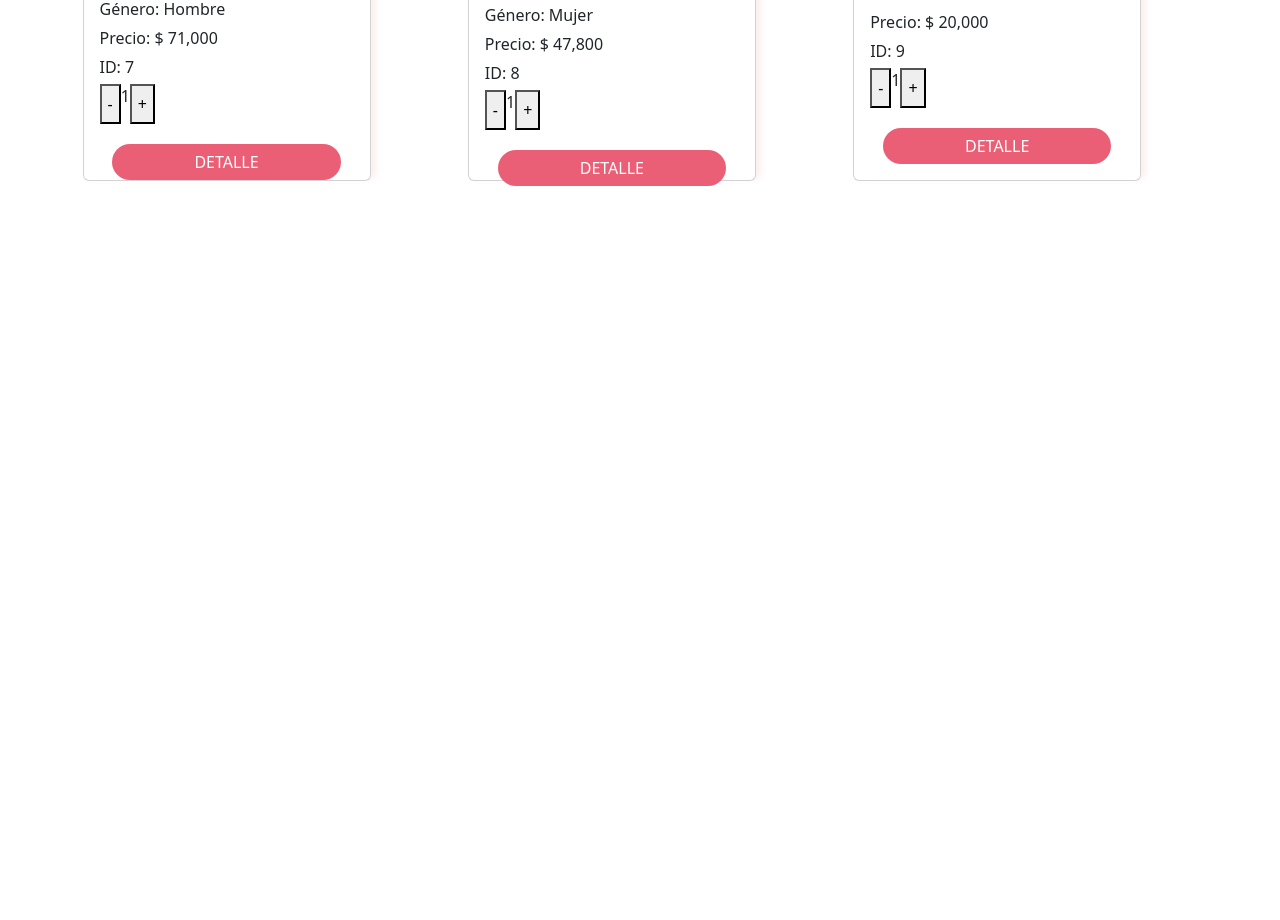
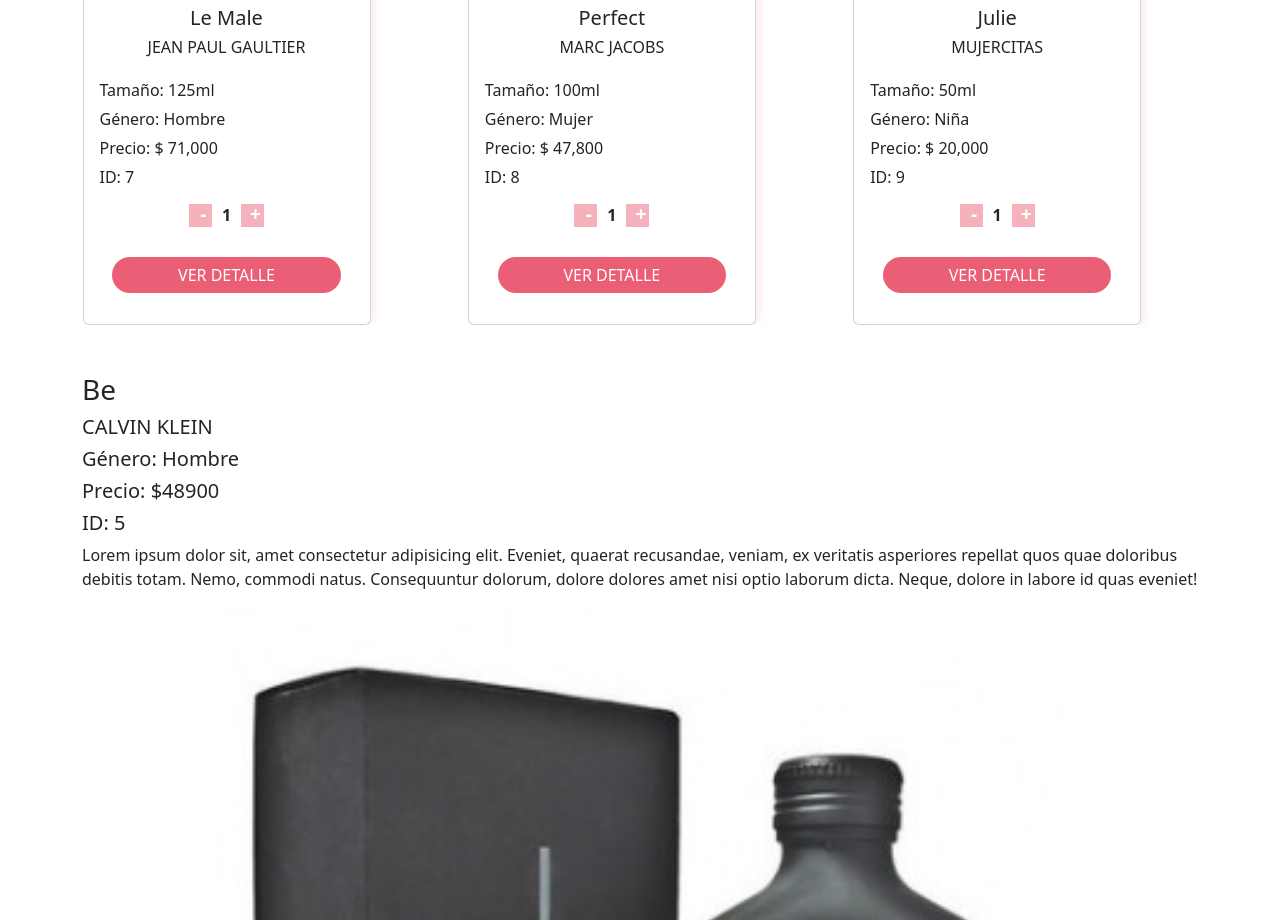
Before and after one commit to belublu/PreEntrega2Torres, a React (Vite) app: page / in a window 1280 px wide. Shown: the part 1880-2800 px from the top of the page. Before the commit the page ends 2082 px from the top, so only its background shows below. Built offline with nearby package versions, Linux system fonts and the light colour scheme.

Commit message:
Creación de ItemDetail y ItemDetailConteiner

```diff
--- a/src/App.css
+++ b/src/App.css
@@ -0,0 +1,4 @@
+* {
+    margin: 0;
+    padding: 0;
+}
--- a/src/App.jsx
+++ b/src/App.jsx
@@ -1,5 +1,8 @@
 import NavBar from "./componentes/NavBar/NavBar"
 import ItemListContainer from "./componentes/ItemListContainer/ItemListContainer"
+import ItemDetailContainer from "./componentes/ItemDetailContainer/ItemDetailContainer"
+import "./App.css"
+
 
 
 const App = () => {
@@ -7,6 +10,7 @@
     <>
       <NavBar/>
       <ItemListContainer greeting = {"Productos"}/>
+      <ItemDetailContainer/>
     </>
   )
 }
--- /dev/null
+++ b/src/Hooks/Hooks.css
@@ -0,0 +1,14 @@
+.btnDecrementar, .btnIncrementar{
+    width: 23px;
+    height: 23px;
+    margin: 10px;
+    padding-left: 6px;
+    padding-bottom: 4px;
+    line-height: 1px;
+    border: none;
+    color: white;
+    font-size: 1.2rem;
+    font-weight: 600;
+    background-color: rgb(245, 177, 188);
+    justify-content: center;
+}
--- /dev/null
+++ b/src/Hooks/Hooks.jsx
@@ -0,0 +1,13 @@
+import { useContador } from "./UseContador";
+import "./Hooks.css"
+
+export const Hooks = () => {
+    const {contador, incrementar, decrementar} = useContador(1, 10)
+    return (
+        <div>
+            <button onClick={decrementar} className="btnDecrementar">-</button>
+            <strong>{contador}</strong>
+            <button onClick={incrementar} className="btnIncrementar">+</button>
+        </div>
+    )
+}
--- /dev/null
+++ b/src/Hooks/UseContador.js
@@ -0,0 +1,19 @@
+import { useState } from "react";
+
+export const useContador = (valorInicial, valorMaximo) => {
+    const [contador, setContador] = useState(valorInicial)
+
+    const incrementar = () => {
+        if (contador < valorMaximo){
+            setContador(contador + 1)
+        }
+    }
+
+    const decrementar = () => {
+        if (contador > valorInicial){
+            setContador (contador - 1)
+        }
+    }
+
+    return {contador, incrementar, decrementar}
+}
--- a/src/asyncmock.js
+++ b/src/asyncmock.js
@@ -63,10 +63,10 @@
         id: 7,
         nombre: "Le Male",
         marca: "JEAN PAUL GAULTIER",
-        tamano: 200,
+        tamano: 125,
         genero: "Hombre",
         precio: 71000,
-        img: "./public/img/perfumes/jeanPaulGaultierLeMaleMan.jpg"
+        img: "./public/img/perfumes/jeanPaulGaultierLeMaleMan.webp"
     },
 
     {
@@ -97,3 +97,13 @@
         }, 2000)
     })
 }
+
+
+export const getProducto = (id) => {
+    return new Promise (resolve => {
+        setTimeout(() => {
+            const producto = misProductos.find(prod => prod.id === id)
+            resolve(producto)
+        }, 2000)
+    })
+}
--- a/src/componentes/Item/Item.jsx
+++ b/src/componentes/Item/Item.jsx
@@ -2,14 +2,14 @@
 import Card from 'react-bootstrap/Card';
 import Col from 'react-bootstrap/Col';
 import "./Item.css"
-import ItemCount from '../ItemCount/ItemCount';
-
+/* import ItemCount from '../ItemCount/ItemCount'; */
+import { Hooks } from '../../Hooks/Hooks';
 
 const Item = ({ nombre, marca, tamano, genero, precio, id, img }) => {
     const precioPunto = precio.toLocaleString()
     return (
         <Col>
-            <Card className='cardContenedor' style={{ width: '18rem', height: '38rem' }}>
+            <Card className='cardContenedor' style={{ width: '18rem', height: '41rem' }}>
                 <Card.Img variant="top" src={img} alt={nombre} className='imgItem' />
                 <Card.Body className="d-flex flex-column">
                     <Card.Title className='tituloCard text-center'>{nombre}</Card.Title>
@@ -18,11 +18,11 @@
                     <p className='generoCard'>Género: {genero} </p>
                     <p className='precioCard'>Precio: $ {precioPunto} </p>
                     <p className='idCard'>ID: {id} </p>
-                    <div className='d-flex flex-row'>
-                        <ItemCount/>
+                    <div className='d-flex flex-row justify-content-center'>
+                        <Hooks/>
                     </div>
                     <div className='text-center'>
-                        <Button className='btnDetalle'>DETALLE</Button>
+                        <Button className='btnDetalle'>VER DETALLE</Button>
                     </div>
 
                 </Card.Body>
@@ -32,34 +32,3 @@
 }
 
 export default Item
-/*
-import Button from 'react-bootstrap/Button';
-import Card from 'react-bootstrap/Card';
-import Col from 'react-bootstrap/Col';
-import Row from 'react-bootstrap/Row';
-
-
-function Item({ nombre, marca, tamano, genero, precio, id, img }) {
-    return (
-        <Row xs={1} md={2} className="g-4">
-            {Array.from({ length: 2 }).map((idx) => (
-                <Col key={idx}>
-                    <Card style={{ width: '18rem' }}>
-                        <Card.Img variant="top" src={img} alt={nombre} />
-                        <Card.Body>
-                            <Card.Title>{nombre}</Card.Title>
-                            <h5>{marca} </h5>
-                            <p>Tamaño: {tamano} </p>
-                            <p>Género: {genero} </p>
-                            <p>Precio: {precio} </p>
-                            <p>ID: {id} </p>
-                            <Button variant="primary">Ver detalle</Button>
-                        </Card.Body>
-                    </Card>
-                </Col>
-            ))}
-        </Row>
-    );
-}
-
-export default Item; */
--- a/src/componentes/ItemCount/ItemCount.jsx
+++ b/src/componentes/ItemCount/ItemCount.jsx
@@ -10,7 +10,7 @@
         }
 
         const decrementar = () => {
-            if (contador <1){
+            if (contador >1){
                 setContador(contador - 1)
             }
         }
--- /dev/null
+++ b/src/componentes/ItemDetail/ItemDetail.jsx
@@ -0,0 +1,27 @@
+import React from 'react'
+import Row from 'react-bootstrap/Row';
+
+const ItemDetail = ({ id, nombre, precio, genero, marca, tamano, img }) => {
+    return (
+        <div className='container mt-5'>
+            <Row>
+                <h3>{nombre}</h3>
+                <h5>{marca}</h5>
+                <h5>Género: {genero}</h5>
+                <h5>Precio: ${precio}</h5>
+                <h5>ID: {id}</h5>
+                <p>Lorem ipsum dolor sit, amet consectetur adipisicing elit. Eveniet, quaerat recusandae, veniam, ex veritatis asperiores repellat quos quae doloribus debitis totam. Nemo, commodi natus. Consequuntur dolorum, dolore dolores amet nisi optio laborum dicta. Neque, dolore in labore id quas eveniet!
+                </p>
+                <img src='./public/img/perfumes/ckBeMan.jpg' className='img-fluid'/>
+            </Row>
+
+        </div>
+    )
+}
+
+export default ItemDetail
+/*
+<h6 className='marcaCard text-center'>{marca} </h6>
+                    <p className='tamanoCard'>Tamaño: {tamano}ml</p>
+                    <p className='generoCard'>Género: {genero} </p>
+                    <p className='precioCard'>Precio: $ {precioPunto} </p> */
--- /dev/null
+++ b/src/componentes/ItemDetailContainer/ItemDetailContainer.jsx
@@ -0,0 +1,20 @@
+import { useState, useEffect } from "react"
+import { getProducto } from "../../asyncmock"
+import ItemDetail from "../ItemDetail/ItemDetail"
+
+const ItemDetailContainer = () => {
+    const [producto, setProducto] = useState(null)
+
+    useEffect (() => {
+        getProducto(5)
+            .then (res => setProducto(res))
+    },[])
+
+    return (
+        <div>
+            <ItemDetail {...producto}/>
+        </div>
+    )
+}
+
+export default ItemDetailContainer
--- a/src/componentes/ItemListContainer/ItemListContainer.css
+++ b/src/componentes/ItemListContainer/ItemListContainer.css
@@ -1,3 +1,3 @@
 .mainProductos{
-    margin-left: 1px !important;
+    margin-left: 1px;
 }
```
Also changed, not shown: public/img/perfumes/jeanPaulGaultierLeMaleMan.jpg (deleted), public/img/perfumes/jeanPaulGaultierLeMaleMan.webp (added).
